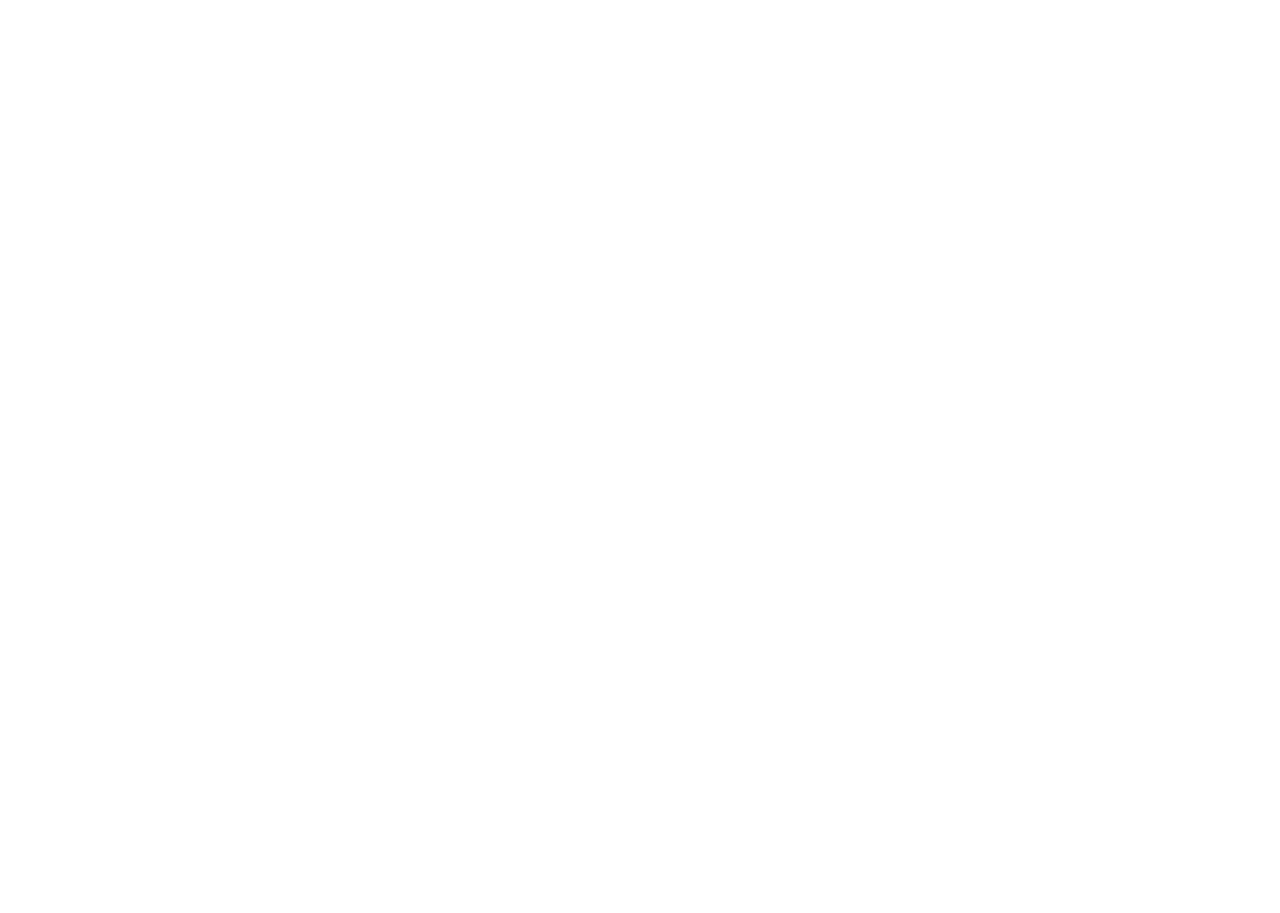
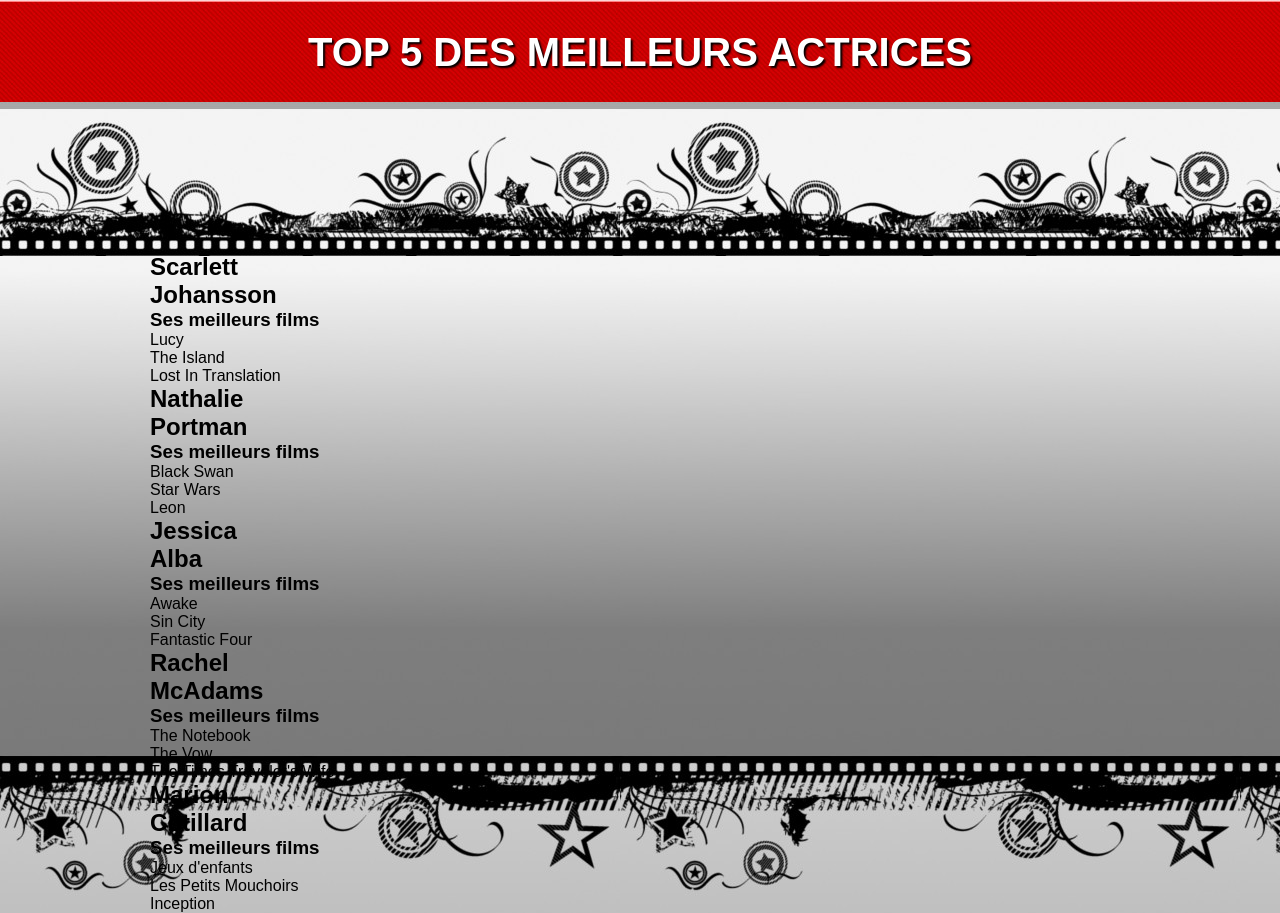
Before and after one commit to Satrianoch/Top-5-actrices, a plain HTML site: page index.html in a window 1280 px wide. Before the commit the page ends 800 px from the top, so only its background shows below. Drawn offline with Linux system fonts and the light colour scheme.

Commit message:
Création des éléments - Partie 1

```diff
--- a/index.html
+++ b/index.html
@@ -7,6 +7,81 @@
 	<script src='script.js'></script>
 </head>
 <body>
+	<header>
+    <h1>Top 5 des meilleurs actrices</h1>
+  </header>
+  <section id='main-menu'>
+    <ul>
+      <li>
+        <div id='part1' class='images'>
+          <div class='bw'></div>
+          <div class='color'></div>
+        </div>
+        <div>
+          <h2>Scarlett<br>Johansson</h2>
+          <h3>Ses meilleurs films</h3>
+          <p>Lucy</p>
+          <p>The Island</p>
+          <p>Lost In Translation</p>
+        </div>
+      </li>
 
+      <li>
+        <div id='part2' class='images'>
+          <div class='bw'></div>
+          <div class='color'></div>
+        </div>
+        <div>
+          <h2>Nathalie<br>Portman</h2>
+          <h3>Ses meilleurs films</h3>
+          <p>Black Swan</p>
+          <p>Star Wars</p>
+          <p>Leon</p>
+        </div>
+      </li>
+
+      <li>
+        <div id='part3' class='images'>
+          <div class='bw'></div>
+          <div class='color'></div>
+        </div>
+        <div>
+          <h2>Jessica<br>Alba</h2>
+          <h3>Ses meilleurs films</h3>
+          <p>Awake</p>
+          <p>Sin City</p>
+          <p>Fantastic Four</p>
+        </div>
+      </li>
+
+      <li>
+        <div id='part4' class='images'>
+          <div class='bw'></div>
+          <div class='color'></div>
+        </div>
+        <div>
+          <h2>Rachel<br>McAdams</h2>
+          <h3>Ses meilleurs films</h3>
+          <p>The Notebook</p>
+          <p>The Vow</p>
+          <p>The Times Traveler's Wife</p>
+        </div>
+      </li>
+
+      <li>
+        <div id='part5' class='images'>
+          <div class='bw'></div>
+          <div class='color'></div>
+        </div>
+        <div>
+          <h2>Marion<br>Cotillard</h2>
+          <h3>Ses meilleurs films</h3>
+          <p>Jeux d'enfants</p>
+          <p>Les Petits Mouchoirs</p>
+          <p>Inception</p>
+        </div>
+      </li>
+    </ul>
+  </section>
 </body>
 </html>
--- a/style.css
+++ b/style.css
@@ -0,0 +1,45 @@
+*
+{
+  margin:0;
+  padding:0;
+}
+
+ul, ol
+{
+ list-style: none;
+}
+
+body
+{
+  background: #bfbfbf url('images/background.jpg') repeat-x;
+  font-family: Arial, sans-serif;
+}
+
+header
+{
+  padding: 30px 0;
+}
+
+header h1
+{
+  font-size: 40px;
+  text-align: center;
+  color: #FFF;
+  text-transform: uppercase;
+  text-shadow: 2px 2px 2px #000;
+}
+
+/* MAIN-MENU */
+
+#main-menu ul
+{
+  width: 980px;
+  height: 500px;
+  margin: 0 auto;
+  padding-top: 148px;
+}
+
+#main-menu ul li
+{
+
+}
```
